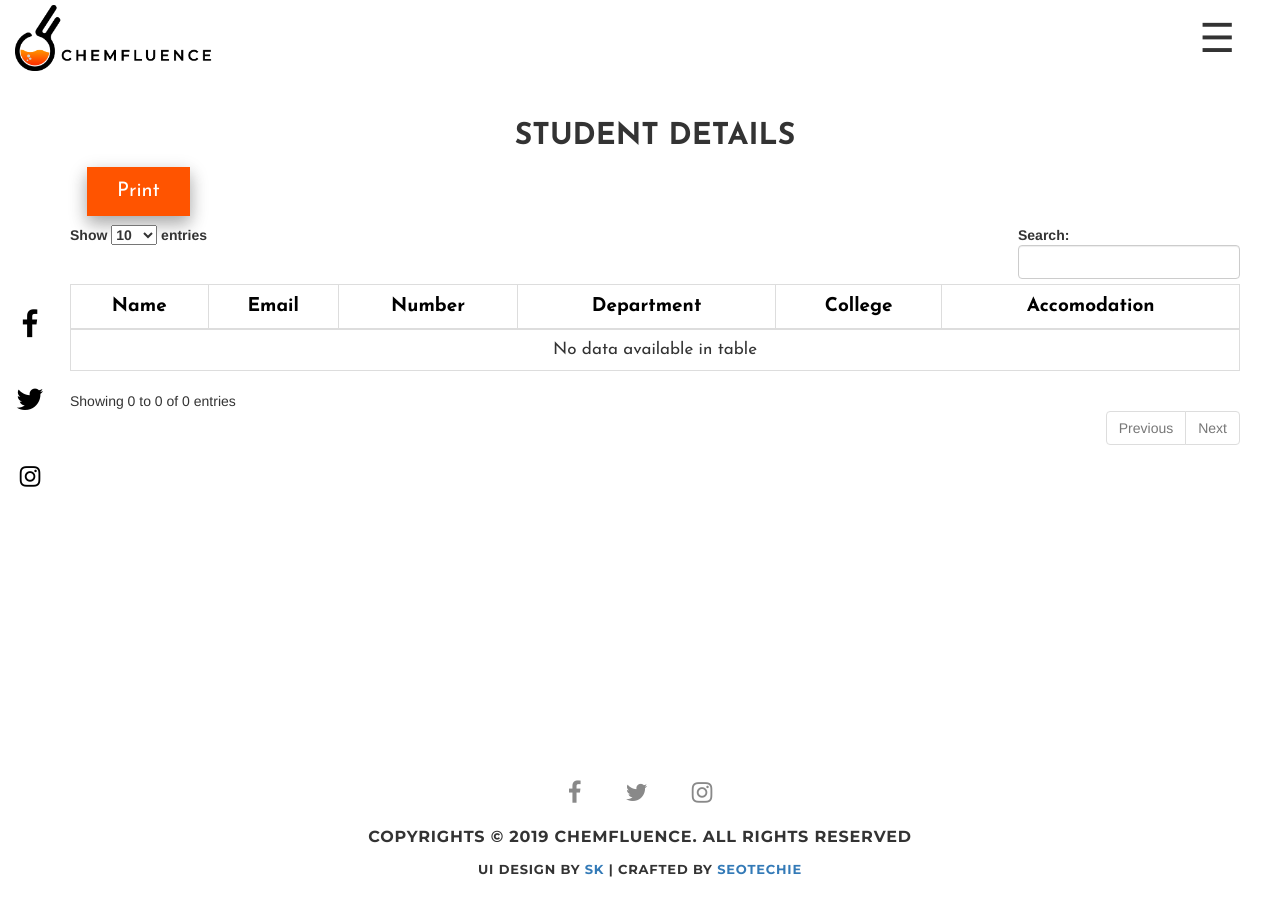
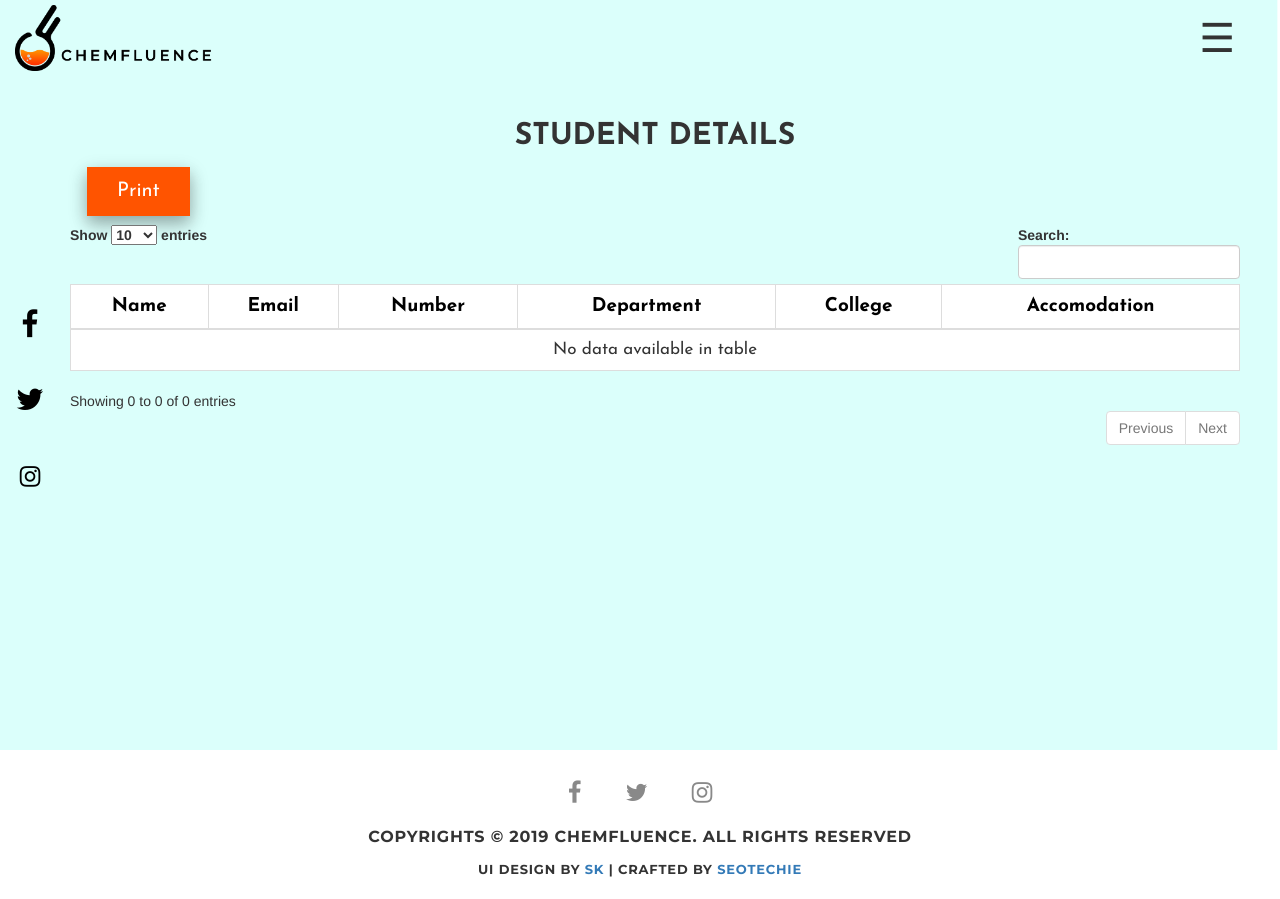
Before and after one commit to startersup/chemfluence, a PHP site: page /chemadmin/index.php in a window 1280 px wide. Run offline with PHP 8.4, Linux system fonts and the light colour scheme; the visitor is signed in with stand-in values (Sample User, id 1); data that the repository does not hold is empty; some libraries are stand-ins or nearby versions.

Commit message:
Update style.css
sssss

```diff
--- a/assets/css/style.css
+++ b/assets/css/style.css
@@ -454,7 +454,7 @@ a.button {
     margin: 0!important;
     min-height:100vh;
     height:100%;
-    background: url() no-repeat center center;
+    background: url(../images/plain-01.jpg) no-repeat center center;
      background-repeat: no-repeat;
     background-size: 100% auto;
     background-position: center top;
```
